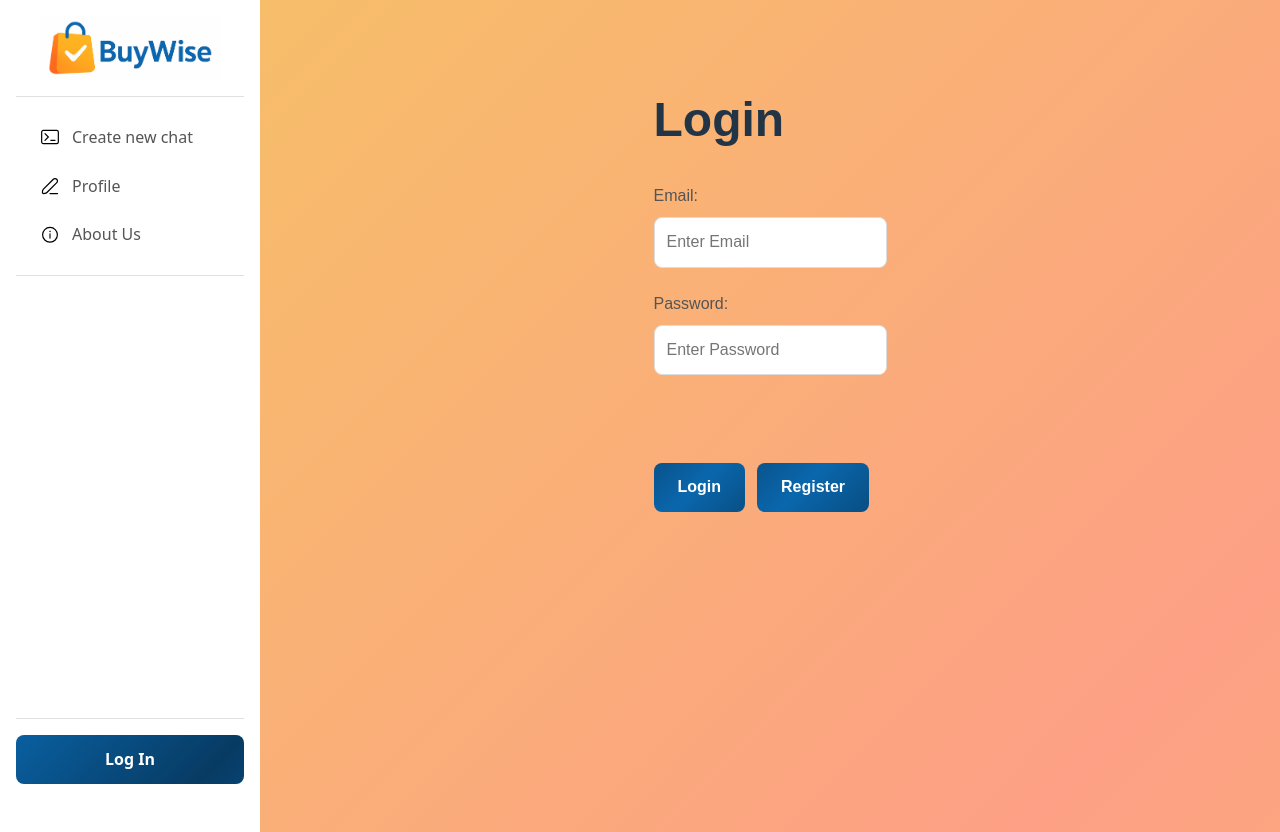
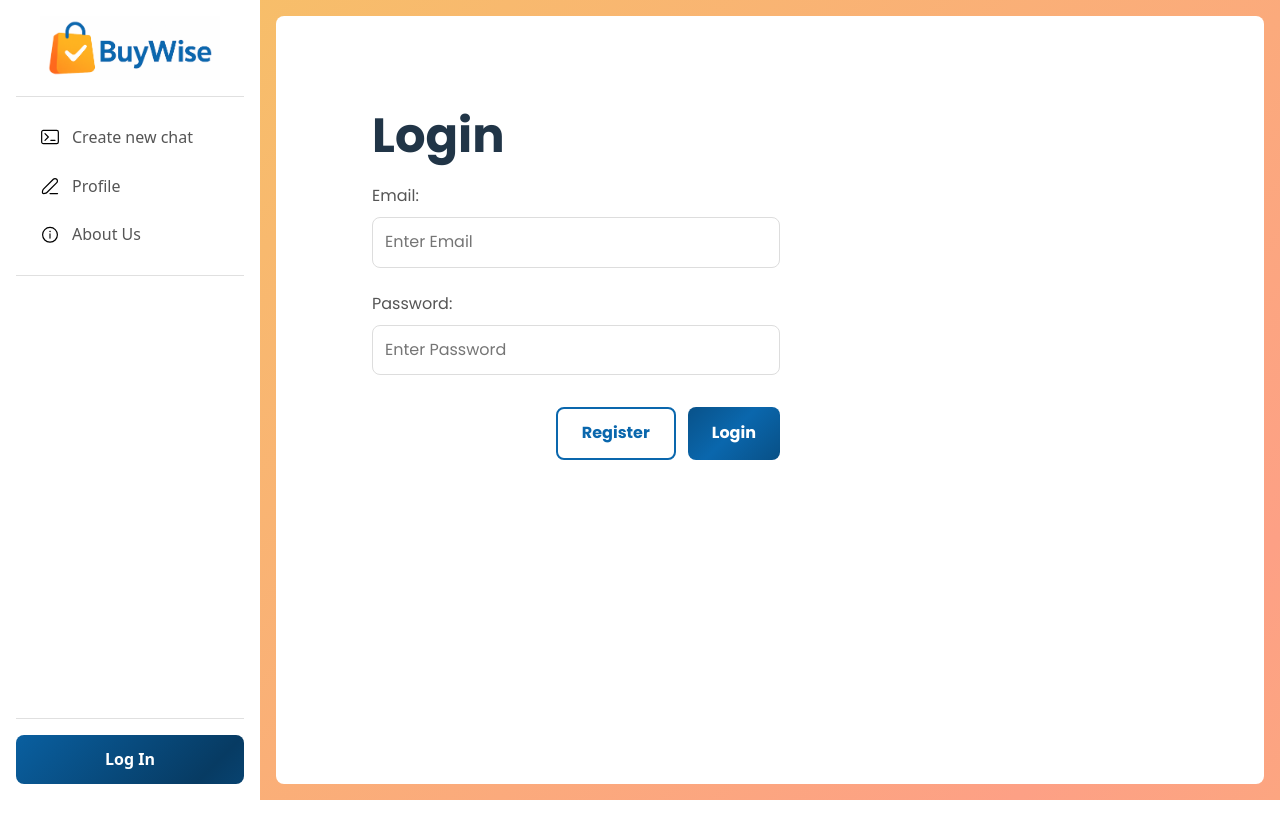
Before and after one commit to zhtgeneral/BuyWise, a React (Vite) app in the folder client/: page /login in a window 1280 px wide. After the commit the page ends 800 px from the top, so only its background shows below. Built offline with nearby package versions, Linux system fonts and the light colour scheme; no server answers.

Commit message:
updated login page

```diff
--- a/client/src/components/Sidebar.jsx
+++ b/client/src/components/Sidebar.jsx
@@ -171,18 +171,18 @@ function AuthSection({
         !isAuthenticated ? (
           <button
             onClick={() => navigate('/login', { state: { from: location.pathname } })}
-            className="auth-button login-button"
+            className="login-button"
           >
             Log In
           </button>
         ) : (
           <div className="sidebar-user-info">
-            <div>
+            <div className='sidebar-user-name'>
               Welcome {displayName}!
             </div>
             <button
               onClick={handleLogout}
-              className="auth-button logout-button"
+              className="logout-button"
             >
               Log Out
             </button>
--- a/client/src/pages/LoginPage.jsx
+++ b/client/src/pages/LoginPage.jsx
@@ -1,4 +1,4 @@
-import '../styles/LoginPage.css';
+import '../styles/AuthPage.css';
 import { useState } from 'react';
 import axios from 'axios';
 import { useNavigate } from 'react-router-dom';
@@ -90,8 +90,8 @@ export default function LoginPage() {
     <main className="login-container">
       <div className="login-scrollable">
         <div className="login-padding">
-        <h1 className="login-header">Login</h1>
-          <div className="login-section">
+          <h1 className="login-header">Login</h1>
+          <span>
             <div className="login-field">
               <label className="login-field__label">Email:</label>
               <input
@@ -113,12 +113,12 @@ export default function LoginPage() {
                 className="login-field__input"
               />
             </div>
-          </div>
-          <div className="login-actions">
-            <button className="login-button edit" onClick={handleLogin} disabled={loading}>
+          </span>
+          <div className="auth-actions">
+            <button className="auth-button secondary" onClick={handleRegister}>Register</button>
+            <button className="auth-button primary" onClick={handleLogin} disabled={loading}>
               {loading ? 'Logging in...' : 'Login'}
             </button>
-            <button className="login-button edit" onClick={handleRegister}>Register</button>
           </div>
         </div>
       </div>
--- a/client/src/pages/RegistrationPage.jsx
+++ b/client/src/pages/RegistrationPage.jsx
@@ -1,21 +1,22 @@
+import '../styles/AuthPage.css';
 import { useState } from 'react';
 import { useNavigate } from 'react-router-dom';
 import axios from 'axios';
-import '../styles/LoginPage.css';
+
 const backendURL = import.meta.env.backendURL || 'http://localhost:3000';
 
 export default function RegistrationPage() {
+  const navigate = useNavigate();
+
   const [email, setEmail] = useState('');
   const [password, setPassword] = useState('');
   const [name, setName] = useState('');
 
-  const navigate = useNavigate();
-
-  const handleCancel = () => {
+  function handleCancel() {
     navigate('/login');
   };
 
-  const handleCreateAccount = async () => {
+  async function handleCreateAccount() {
     try {
       const response = await axios.post(
         `${backendURL}/api/auth/register`,
@@ -84,9 +85,9 @@ export default function RegistrationPage() {
               />
             </div>
           </div>
-          <div className="login-actions">
-            <button className="login-button edit" onClick={handleCancel}>Cancel</button>
-            <button className="login-button edit" onClick={handleCreateAccount}>Create Account</button>
+          <div className="auth-actions">
+            <button className="auth-button secondary" onClick={handleCancel}>Cancel</button>
+            <button className="auth-button primary" onClick={handleCreateAccount}>Create Account</button>
           </div>
         </div>
       </div>
--- /dev/null
+++ b/client/src/styles/AuthPage.css
@@ -0,0 +1,239 @@
+/* .login-container {
+  margin: 0 auto;
+  height: 100%;
+  width: 100%;
+  display: inline;
+  background-color: white;
+  border-radius: 8px;
+}
+
+.login-padding {
+  padding: 4em 6em;
+  max-width: 600px;
+}
+
+.login-scrollable {
+  flex: 1;
+  overflow-y: auto;
+}
+
+.login-header {
+  text-align: left;
+  color: #333;
+  line-height: 100%;
+  margin-bottom: 1.5rem;
+}
+
+.login-subheader {
+  text-align: left;
+  color: #444;
+  margin: 1.5rem 0 1rem 0;
+}
+
+.login-field {
+  margin-bottom: 1.5rem;
+  text-align: left;
+}
+
+.login-field label {
+  display: block;
+  margin-bottom: 0.5rem;
+  font-weight: 500;
+  color: #555;
+}
+
+.login-field input {
+  width: 100%;
+  padding: 0.75rem;
+  border: 1px solid #ddd;
+  border-radius: 8px;
+  font-size: 1rem;
+}
+
+.login-field input:focus {
+  outline: none;
+  border-color: #4a90e2;
+  box-shadow: 0 0 0 2px rgba(74, 144, 226, 0.2);
+}
+
+.login-field input:disabled {
+  background-color: #f5f5f5;
+  color: #666;
+  cursor: not-allowed;
+}
+
+.auth-actions {
+  display: flex;
+  gap: 0.75rem;
+  justify-content: end;
+}
+
+.auth-button {
+  padding: 0.75rem 1.5rem;
+  border: none;
+  border-radius: 8px;
+  font-size: 1rem;
+  cursor: pointer;
+  transition: all 0.2s ease;
+  background-image: linear-gradient(-45deg, #073b63, #0a67ad, #073b63, #0a67ad);
+  background-size: 300% 300%;
+  animation: gradientAnimation 10s ease infinite;
+  display: inline;
+  color: white;
+  font-weight: 600;
+}
+
+.auth-button .primary {
+
+}
+
+.auth-button .secondary {
+
+}
+
+
+
+.auth-button:hover {
+  opacity: 0.8;
+}
+
+.login-scrollable::-webkit-scrollbar {
+  width: 16px;
+}
+
+.login-scrollable::-webkit-scrollbar-track {
+  background: #f1f1f1;
+  border-radius: 8px;
+}
+
+.login-scrollable::-webkit-scrollbar-thumb {
+  background: #ccc;
+  border-radius: 8px;
+}
+
+.login-scrollable::-webkit-scrollbar-thumb:hover {
+  background: #aaa;
+} */
+
+.login-container {
+  margin: 0 auto;
+  height: 100%;
+  width: 100%;
+  display: inline;
+  background-color: white;
+  border-radius: 8px;
+}
+
+.login-padding {
+  padding: 4em 6em;
+  max-width: 600px;
+}
+
+.login-scrollable {
+  flex: 1;
+  overflow-y: auto;
+}
+
+.login-header {
+  text-align: left;
+  color: #333;
+  font-size: 2rem;
+  line-height: 100%;
+  margin-bottom: 1.5rem;
+}
+
+.login-field {
+  margin-bottom: 1.5rem;
+  text-align: left;
+}
+
+.login-field__label {
+  display: block;
+  margin-bottom: 0.5rem;
+  font-weight: 500;
+  color: #555;
+}
+
+.login-field__input {
+  width: 100%;
+  padding: 0.75rem;
+  border: 1px solid #ddd;
+  border-radius: 8px;
+  font-size: 1rem;
+}
+
+.login-field__input:focus {
+  outline: none;
+  border-color: #4a90e2;
+  box-shadow: 0 0 0 2px rgba(74, 144, 226, 0.2);
+}
+
+.auth-actions {
+  display: flex;
+  gap: 0.75rem;
+  justify-content: flex-end;
+  margin-top: 2rem;
+}
+
+.auth-button {
+  padding: 0.75rem 1.5rem;
+  border-radius: 8px;
+  font-size: 1rem;
+  cursor: pointer;
+  transition: all 0.2s ease;
+  font-weight: 600;
+}
+
+.auth-button.primary {
+  border: none;
+  background-image: linear-gradient(-45deg, #073b63, #0a67ad, #073b63, #0a67ad);
+  background-size: 300% 300%;
+  animation: gradientAnimation 10s ease infinite;
+  color: white;
+}
+
+.auth-button.secondary {
+  background: transparent;
+  border: 2px solid #0a67ad;
+  color: #0a67ad;
+}
+
+.auth-button.secondary:hover {
+  background: rgba(10, 103, 173, 0.1);
+}
+
+.auth-button:disabled {
+  opacity: 0.6;
+  cursor: not-allowed;
+}
+
+@keyframes gradientAnimation {
+  0% {
+    background-position: 0% 50%;
+  }
+  50% {
+    background-position: 100% 50%;
+  }
+  100% {
+    background-position: 0% 50%;
+  }
+}
+
+/* Scrollbar styles */
+.login-scrollable::-webkit-scrollbar {
+  width: 8px;
+}
+
+.login-scrollable::-webkit-scrollbar-track {
+  background: #f1f1f1;
+  border-radius: 8px;
+}
+
+.login-scrollable::-webkit-scrollbar-thumb {
+  background: #ccc;
+  border-radius: 8px;
+}
+
+.login-scrollable::-webkit-scrollbar-thumb:hover {
+  background: #aaa;
+}
--- a/client/src/styles/LoginPage.css
+++ /dev/null
@@ -1,113 +0,0 @@
-.login-container {
-    max-width: 800px;
-    margin: 0 auto;
-    font-family: Arial, sans-serif;
-    height: 100vh;
-    display: inline;
-  }
-
-.login-padding {
-  padding: 2em 6em;
-}
-
-.login-scrollable {
-  flex: 1;
-  overflow-y: auto;
-  padding: 1em 0;
-}
-
-.login-header {
-  text-align: left;
-  color: #333;
-  line-height: 100%;
-  margin-bottom: 1.5rem;
-}
-
-.login-subheader {
-  text-align: left;
-  color: #444;
-  margin: 1.5rem 0 1rem 0;
-}
-
-.login-section {
-  text-align: left;
-  padding: 1em 0;
-  margin-bottom: 1rem;
-}
-
-.login-field {
-  margin-bottom: 1.5rem;
-  text-align: left;
-}
-
-.login-field label {
-  display: block;
-  margin-bottom: 0.5rem;
-  font-weight: 500;
-  color: #555;
-}
-
-.login-field input {
-  width: 100%;
-  padding: 0.75rem;
-  border: 1px solid #ddd;
-  border-radius: 8px;
-  font-size: 1rem;
-  max-width: 480px;
-}
-
-.login-field input:focus {
-  outline: none;
-  border-color: #4a90e2;
-  box-shadow: 0 0 0 2px rgba(74, 144, 226, 0.2);
-}
-
-.login-field input:disabled {
-  background-color: #f5f5f5;
-  color: #666;
-  cursor: not-allowed;
-}
-
-.login-actions {
-  margin-top: 2rem;
-  padding: 1rem 0;
-  display: flex;
-  gap: 0.75rem;
-}
-
-.login-button {
-  padding: 0.75rem 1.5rem;
-  border: none;
-  border-radius: 8px;
-  font-size: 1rem;
-  cursor: pointer;
-  transition: all 0.2s ease;
-}
-
-.login-button {
-  background-color: #4a90e2;
-  color: white;
-}
-
-.login-button:hover {
-  opacity: 0.9;
-  transform: translateY(-1px);
-}
-
-.login-scrollable::-webkit-scrollbar {
-  width: 16px;
-}
-
-.login-scrollable::-webkit-scrollbar-track {
-  background: #f1f1f1;
-  border-radius: 8px;
-}
-
-.login-scrollable::-webkit-scrollbar-thumb {
-  background: #ccc;
-  border-radius: 8px;
-}
-
-.login-scrollable::-webkit-scrollbar-thumb:hover {
-  background: #aaa;
-}
--- a/client/src/styles/Sidebar.css
+++ b/client/src/styles/Sidebar.css
@@ -77,21 +77,8 @@
   margin-top: auto;
 }
 
-.auth-button {
+.login-button {
   width: 100%;
-  padding: 0.75rem;
-  background-color: #1976d2;
-  color: #ffffff;
-  border: none;
-  border-radius: 8px;
-  font-size: 1rem;
-  font-weight: 600;
-  cursor: pointer;
-  transition: background-color 0.3s ease;
-  width: 100%;
-}
-
-.login-button {
   padding: 0.75rem 1.5rem;
   border: none;
   border-radius: 8px;
@@ -107,24 +94,35 @@
 }
 
 .login-button:hover {
-  opacity: 0.6;
+  opacity: 0.8;
 }
 
-
 .logout-button {
-  margin-top: 0.75rem;
+  width: 100%;
+  padding: 0.75rem 1.5rem;
+  border: none;
+  border-radius: 8px;
+  font-size: 1rem;
+  cursor: pointer;
+  transition: all 0.2s ease;
   background-color: #d32f2f;
+  display: inline;
+  color: white;
+  font-weight: 600;
 }
 
 .logout-button:hover {
   background-color: #9a0007;
 }
 
+.sidebar-user-name {
+  padding-bottom: 1em;
+}
+
 .sidebar-user-info {
   display: flex;
   flex-direction: column;
   align-items: center;
-  /* margin-bottom: 0.75rem; */
 }
 
 .user-avatar {
```
